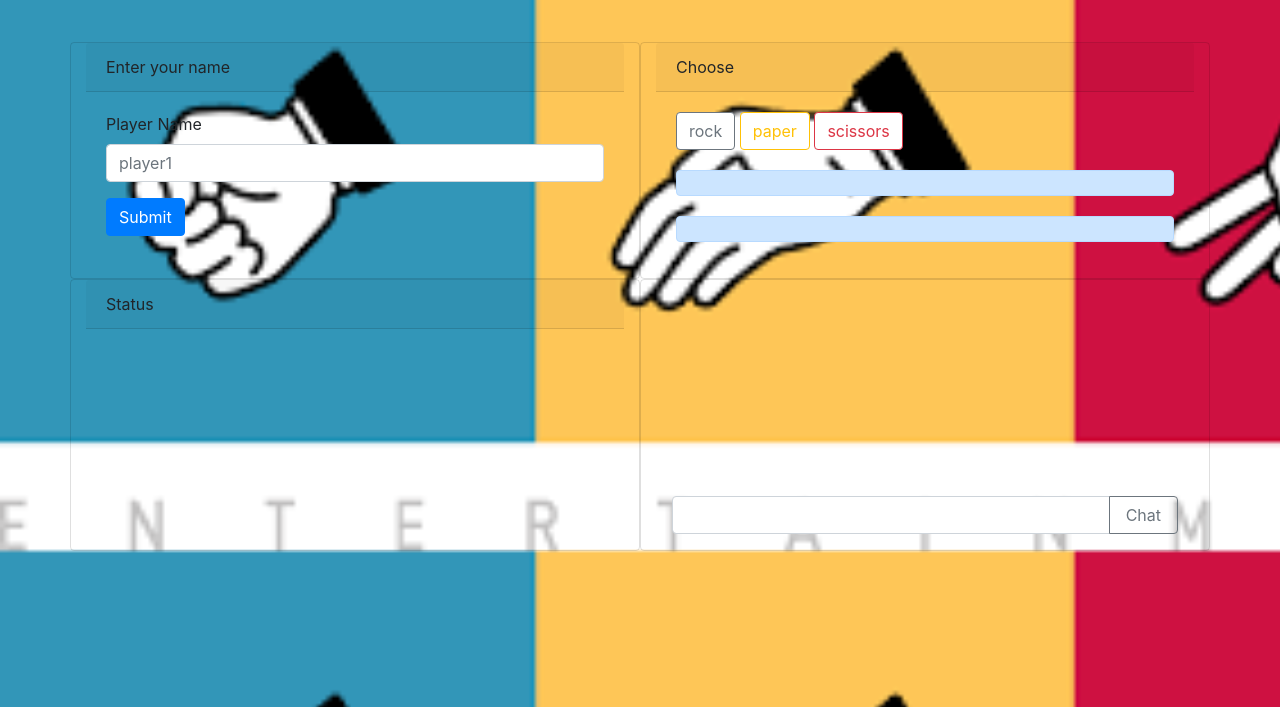
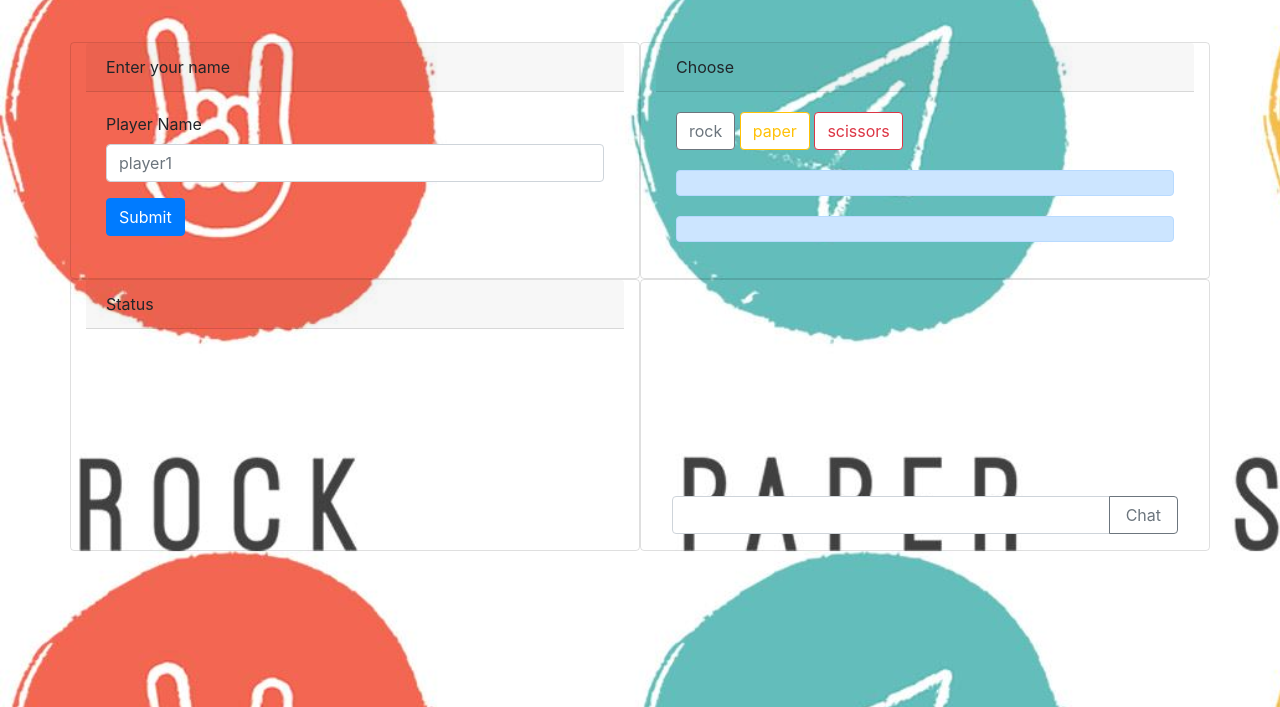
Before and after one commit to lramac3/RPS-Multiplayer, a plain HTML site: page index.html in a window 1280 px wide. Shown: the part 93-800 px from the top of the page. Drawn offline with nearby package versions, Linux system fonts and the light colour scheme; no server answers.

Commit message:
added image

```diff
--- a/assets/css/style.css
+++ b/assets/css/style.css
@@ -9,7 +9,7 @@
 
 body {
     background-size: cover;
-    background-image: url("../images/rps.png")
+    background-image: url("../images/RoPaSc\ Logo.jpg")
 }
 
 .jumbotron {
```
Also changed, not shown: assets/images/RoPaSc Logo.jpg (added), 1 other file.
